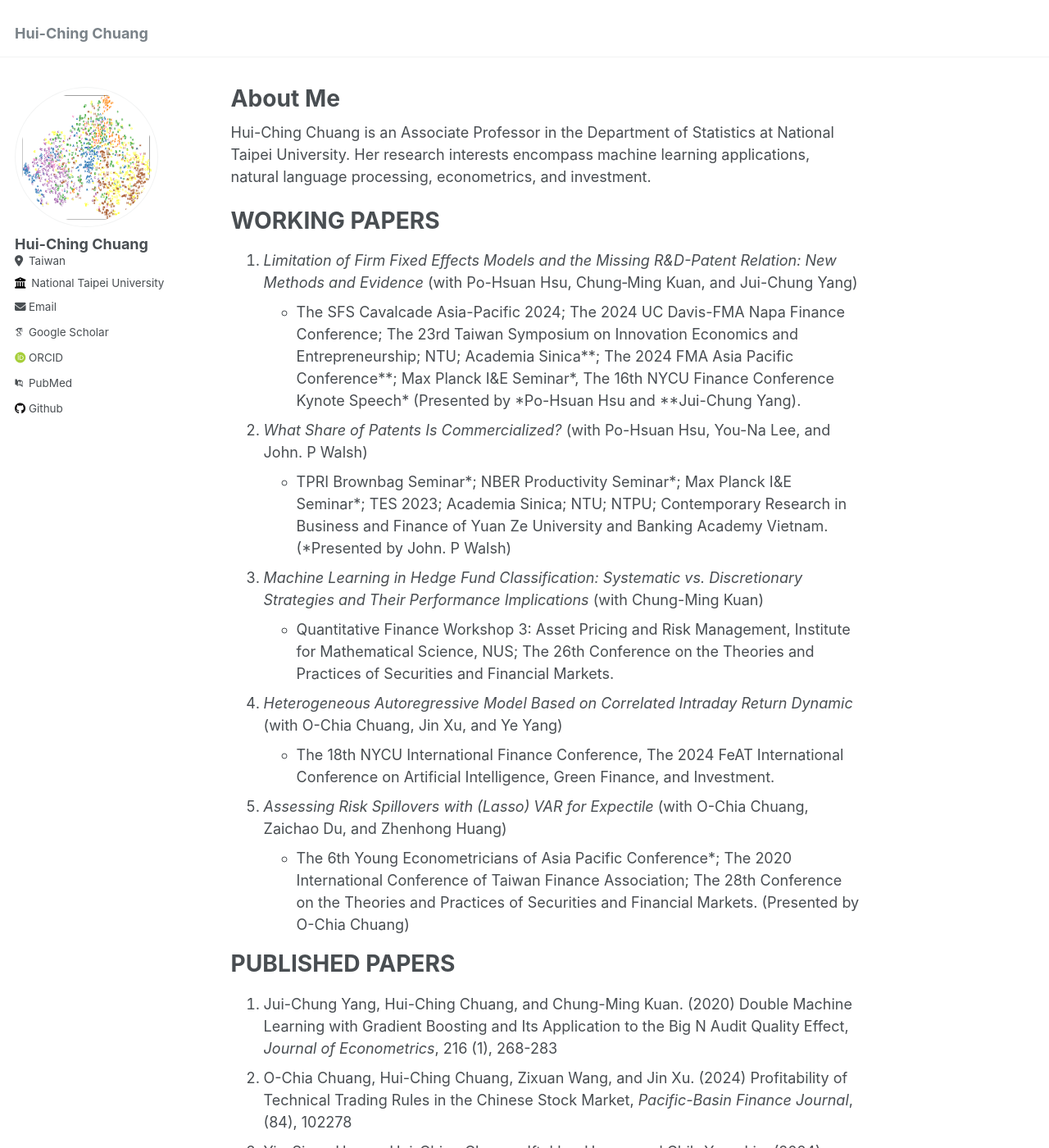
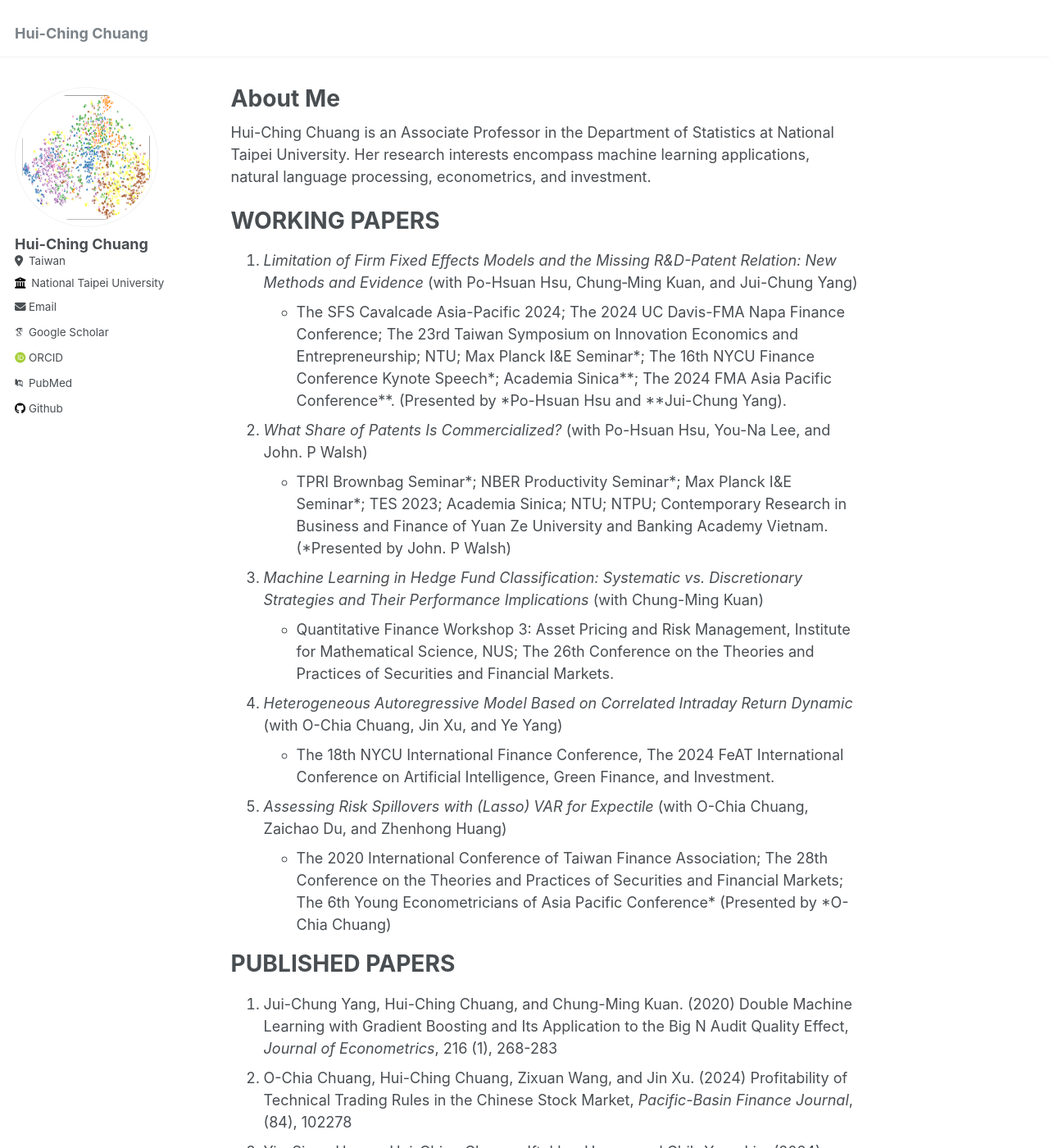
Before and after one commit to hcchuang/hcchuang.github.io, a Jekyll site: the page built from _pages/about.md, in a window 1280 px wide and 1400 px high. Shown: the whole window at 82% size. Built offline with Jekyll 4.4.1, drawn with Linux system fonts in a browser that asks for light colours; some web fonts are replaced.

```diff
--- a/_pages/about.md
+++ b/_pages/about.md
@@ -14,7 +14,7 @@ Hui-Ching Chuang is an Associate Professor in the Department of Statistics at Na
 WORKING PAPERS
 ======
 1.  _Limitation of Firm Fixed Effects Models and the Missing R&D-Patent Relation: New Methods and Evidence_ (with Po-Hsuan Hsu, Chung‐Ming Kuan, and Jui-Chung Yang)
-   - The SFS Cavalcade Asia-Pacific 2024; The 2024 UC Davis-FMA Napa Finance Conference; The 23rd Taiwan Symposium on Innovation Economics and Entrepreneurship; NTU; Academia Sinica\*\*; The 2024 FMA Asia Pacific Conference\*\*; Max Planck I&E Seminar\*, The 16th NYCU Finance Conference Kynote Speech\* (Presented by \*Po-Hsuan Hsu and \*\*Jui-Chung Yang).
+   - The SFS Cavalcade Asia-Pacific 2024; The 2024 UC Davis-FMA Napa Finance Conference; The 23rd Taiwan Symposium on Innovation Economics and Entrepreneurship; NTU; Max Planck I&E Seminar\*; The 16th NYCU Finance Conference Kynote Speech\*; Academia Sinica\*\*; The 2024 FMA Asia Pacific Conference\*\*. (Presented by \*Po-Hsuan Hsu and \*\*Jui-Chung Yang).
 1.  _What Share of Patents Is Commercialized?_ (with Po-Hsuan Hsu, You-Na Lee, and John. P Walsh)
    -  TPRI Brownbag Seminar\*; NBER Productivity Seminar\*; Max Planck I&E Seminar\*; TES 2023; Academia Sinica; NTU; NTPU; Contemporary Research in Business and Finance of Yuan Ze University and Banking Academy Vietnam. (\*Presented by John. P Walsh)
 1.  _Machine Learning in Hedge Fund Classification: Systematic vs. Discretionary Strategies and Their Performance Implications_ (with Chung-Ming Kuan)
@@ -22,7 +22,7 @@ WORKING PAPERS
 1.  _Heterogeneous Autoregressive Model Based on Correlated Intraday Return Dynamic_ (with O-Chia Chuang, Jin Xu, and Ye Yang)
    - The 18th NYCU International Finance Conference, The 2024 FeAT International Conference on Artificial Intelligence, Green Finance, and Investment.
 1.  _Assessing Risk Spillovers with (Lasso) VAR for Expectile_ (with O-Chia Chuang, Zaichao Du, and Zhenhong Huang)
-   - The 6th Young Econometricians of Asia Pacific Conference\*; The 2020 International Conference of Taiwan Finance Association; The 28th Conference on the Theories and Practices of Securities and Financial Markets. (Presented by O-Chia Chuang)
+   - The 2020 International Conference of Taiwan Finance Association; The 28th Conference on the Theories and Practices of Securities and Financial Markets; The 6th Young Econometricians of Asia Pacific Conference\* (Presented by \*O-Chia Chuang)
 
 PUBLISHED PAPERS
 ======
```
